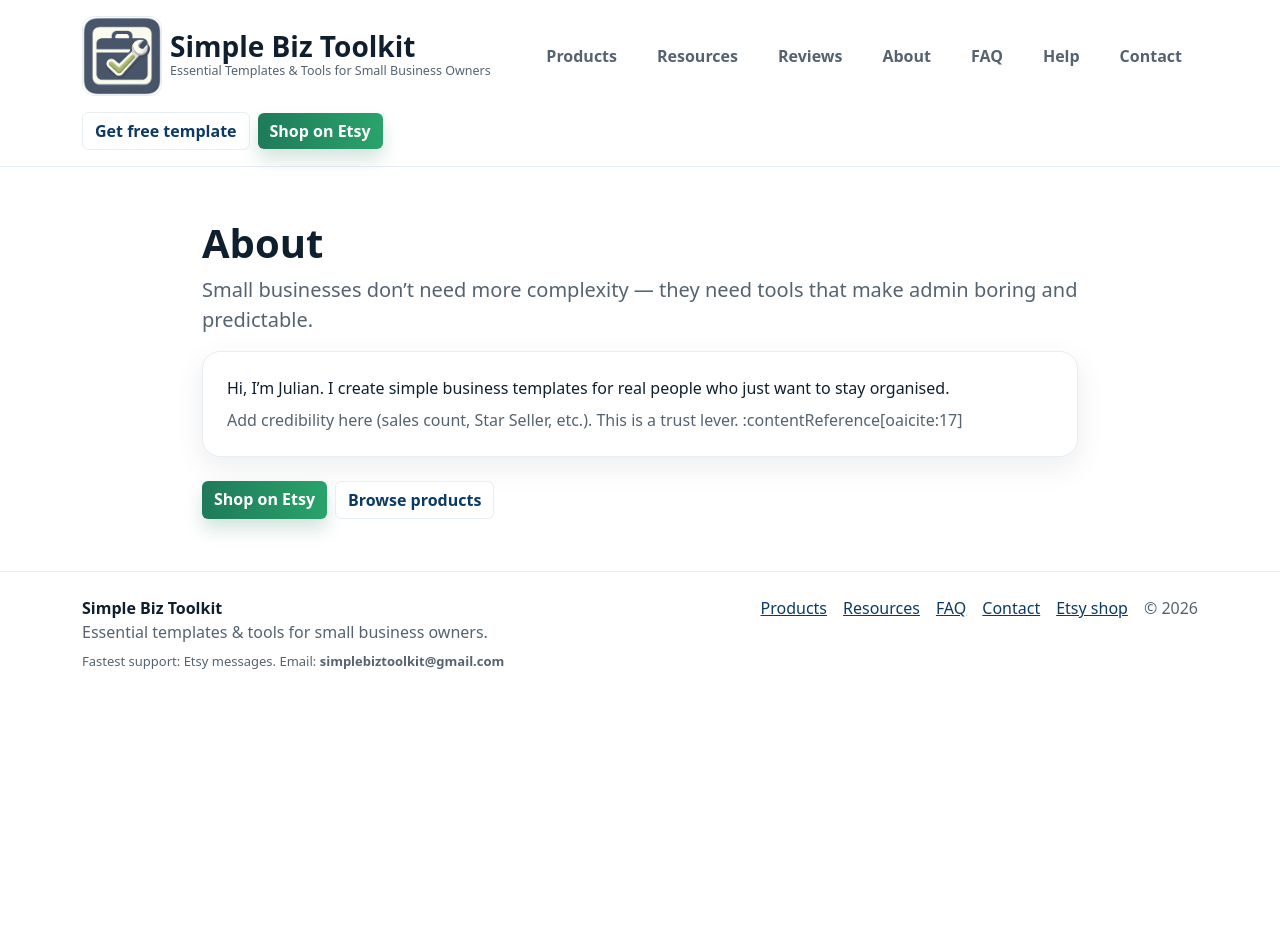
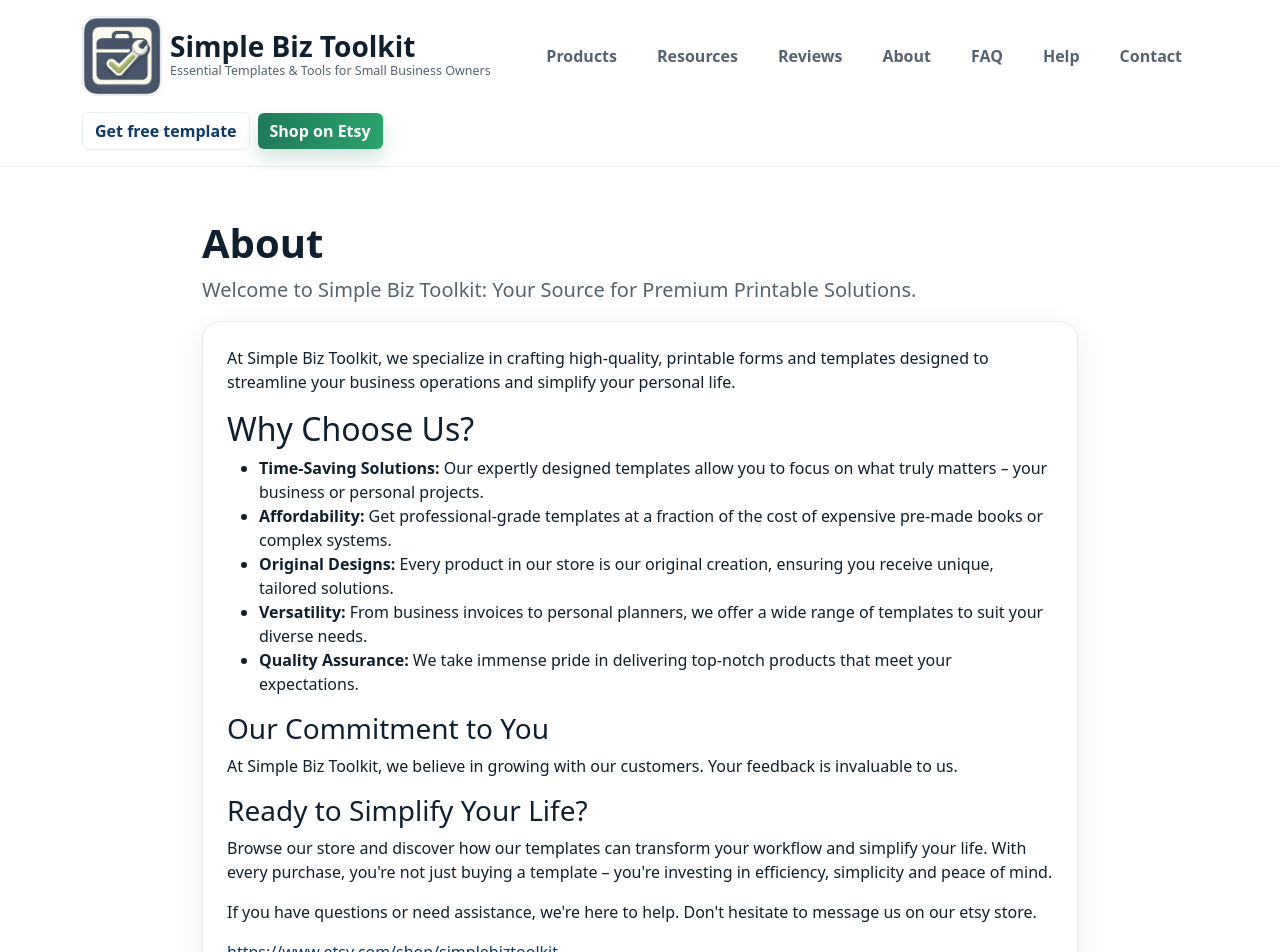
Before and after one commit to jpdevpersonal/simplebiztoolkit, a React (Vite) app: page /about in a window 1280 px wide. Shown: the top 952 px of the page. Before the commit the page ends 800 px from the top, so only its background shows below. Built offline with nearby package versions, Linux system fonts and the light colour scheme.

Commit message:
Update about page

```diff
--- a/src/pages/AboutPage.tsx
+++ b/src/pages/AboutPage.tsx
@@ -13,16 +13,53 @@
       <section className="sb-section">
         <div className="container" style={{ maxWidth: 900 }}>
           <h1 style={{ fontWeight: 900 }}>About</h1>
-          <p className="sb-muted fs-5">
-            Small businesses don’t need more complexity — they need tools that make admin boring and predictable.
-          </p>
+
+          <p className="sb-muted fs-5">Welcome to Simple Biz Toolkit: Your Source for Premium Printable Solutions.</p>
 
           <div className="sb-card p-4">
-            <p className="mb-2">
-              Hi, I’m Julian. I create simple business templates for real people who just want to stay organised.
+            <p>
+              At Simple Biz Toolkit, we specialize in crafting high-quality, printable forms and templates designed to
+              streamline your business operations and simplify your personal life.
             </p>
-            <p className="sb-muted mb-0">
-              Add credibility here (sales count, Star Seller, etc.). This is a trust lever. :contentReference[oaicite:17]
+
+            <h2>Why Choose Us?</h2>
+            <ul>
+              <li>
+                <strong>Time-Saving Solutions:</strong> Our expertly designed templates allow you to focus on what truly
+                matters – your business or personal projects.
+              </li>
+              <li>
+                <strong>Affordability:</strong> Get professional-grade templates at a fraction of the cost of expensive
+                pre-made books or complex systems.
+              </li>
+              <li>
+                <strong>Original Designs:</strong> Every product in our store is our original creation, ensuring you
+                receive unique, tailored solutions.
+              </li>
+              <li>
+                <strong>Versatility:</strong> From business invoices to personal planners, we offer a wide range of
+                templates to suit your diverse needs.
+              </li>
+              <li>
+                <strong>Quality Assurance:</strong> We take immense pride in delivering top-notch products that meet your
+                expectations.
+              </li>
+            </ul>
+
+            <h3>Our Commitment to You</h3>
+            <p>At Simple Biz Toolkit, we believe in growing with our customers. Your feedback is invaluable to us.</p>
+
+            <h3>Ready to Simplify Your Life?</h3>
+            <p>
+              Browse our store and discover how our templates can transform your workflow and simplify your life. With
+              every purchase, you're not just buying a template – you're investing in efficiency, simplicity and peace
+              of mind.
+            </p>
+
+            <p>If you have questions or need assistance, we're here to help. Don't hesitate to message us on our etsy store.</p>
+            <p><a href="https://www.etsy.com/shop/simplebiztoolkit" target="_blank" rel="noopener noreferrer">https://www.etsy.com/shop/simplebiztoolkit</a></p>
+            <p className="mb-0">Julian
+              <br />Founder
             </p>
           </div>
 
```
